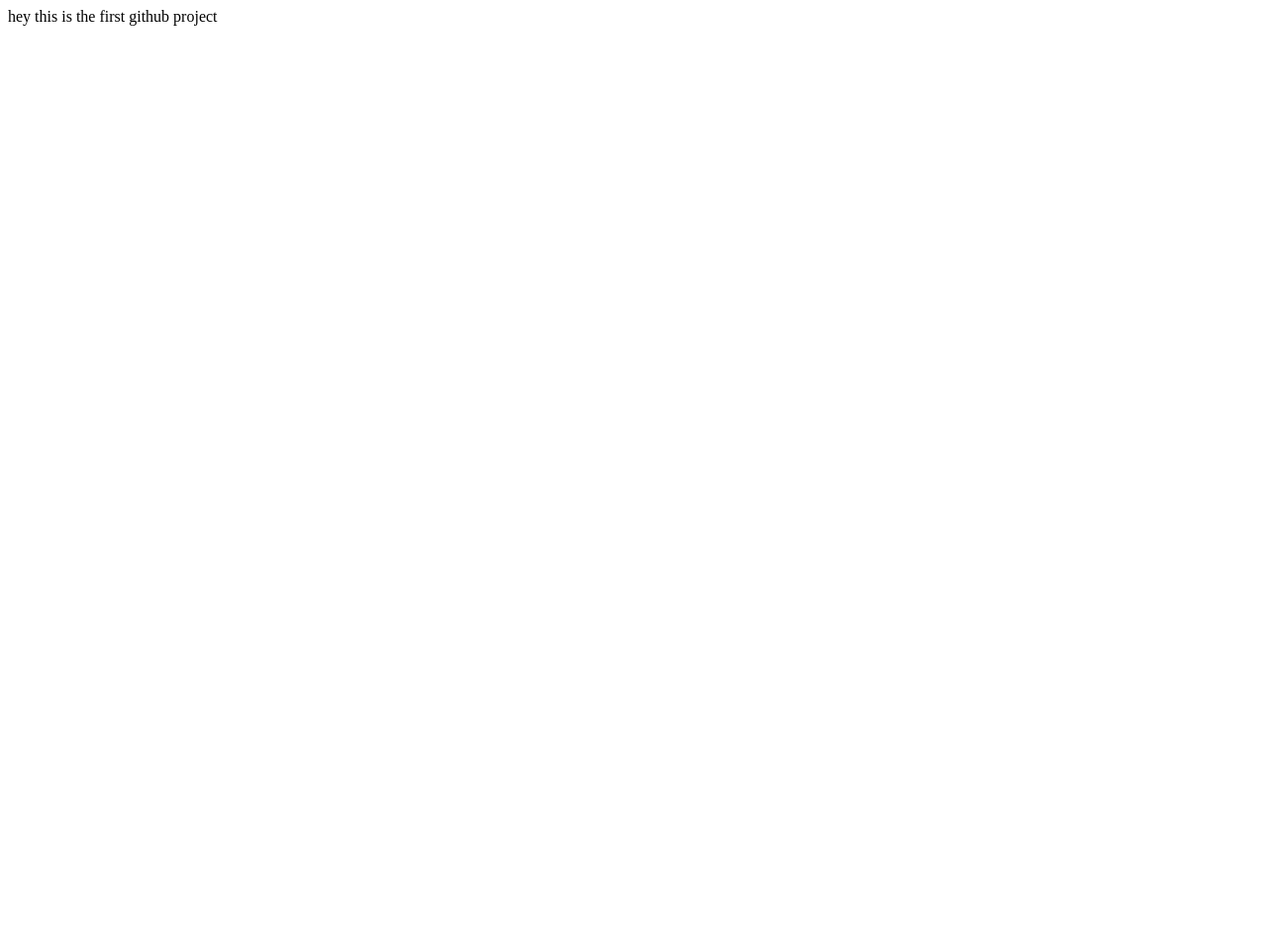
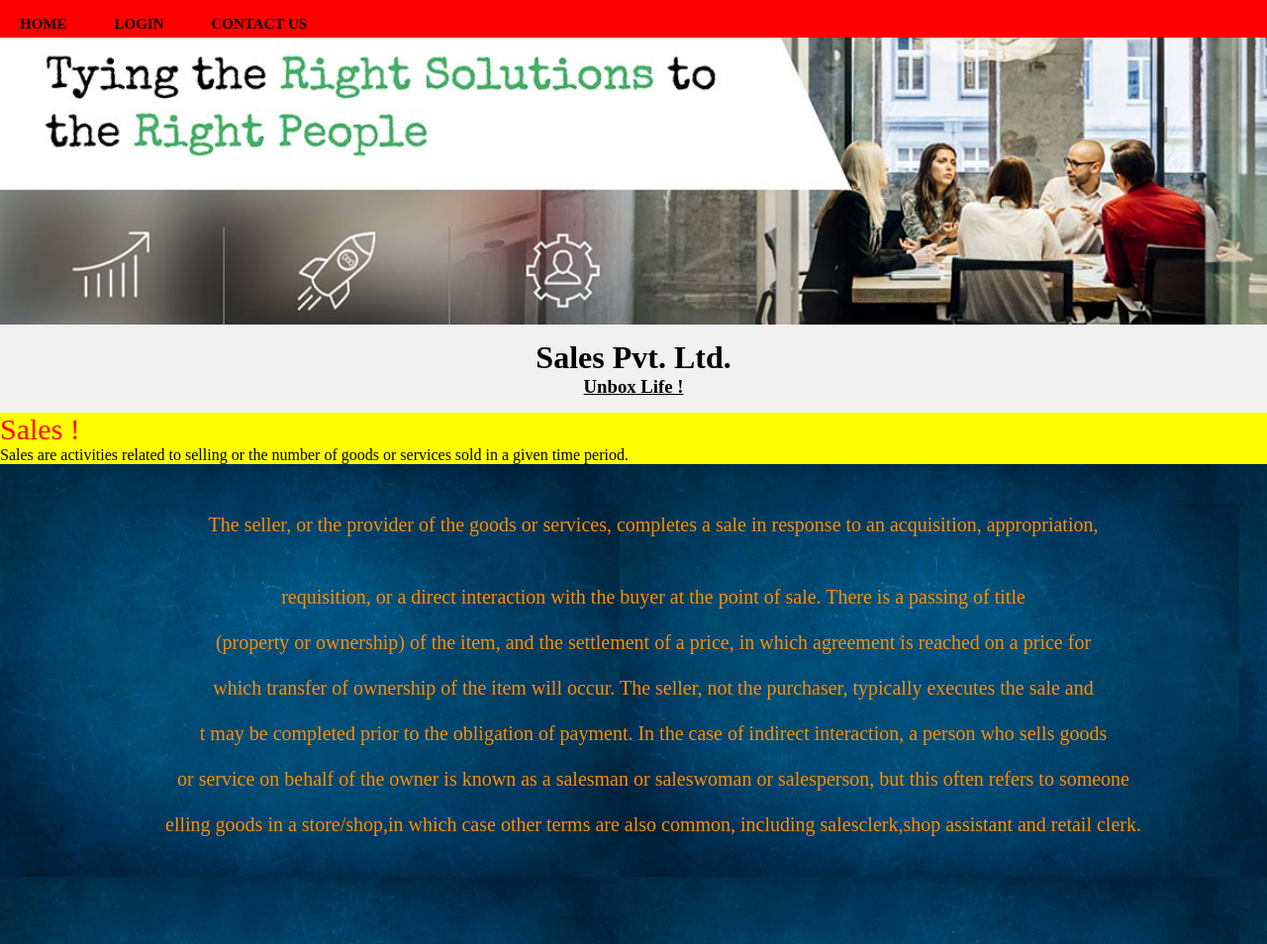
Before and after one commit to smitpancholi313/website, a plain HTML site: page index.html in a window 1280 px wide. Shown: the whole page at 99% size. Before the commit the page ends 800 px from the top, so only its background shows below. Drawn offline with Linux system fonts and the light colour scheme.

Commit message:
third commit

```diff
--- a/index.html
+++ b/index.html
@@ -1,6 +1,63 @@
-<!DOCTYPE html>
 <html>
+<head>
+        <link rel="stylesheet" type="text/css" href="home.css">
+</head>
     <body>
-        hey this is the first github project
-    </body>
-</html>
+        <h1>
+			<nav>
+
+    <a href="home.html">HOME</a>
+	<a href="login.html">LOGIN</a>
+    <a href="cont.html">CONTACT US</a>
+
+
+			</nav>
+
+
+			<div class="one" align="center">
+
+</div>
+            </h1>
+            <div class="" style="background-color:#f1f1f1;padding:15px;">
+                    <h1><center>Sales Pvt. Ltd.</center></h1>
+                    <h3><center><u>Unbox Life !</u></center></h3>
+                  </div>
+
+                  <div class=""style="overflow:auto">
+                    <div class="menu">
+
+                    </div>
+
+                    <p  class="two">Sales !</p>
+                    <p class="one11">Sales are activities related to selling or the number of goods or services sold in a given
+                        time period. </p>
+                    <div class="main">
+
+                                <p class="one1">The seller, or the provider
+                        of the goods or services, completes a sale in response to an acquisition, appropriation,</p>
+                            <p class="one1"> requisition, or a direct interaction with the buyer at the point of sale. There is a passing of title<br><br>
+                    (property or ownership) of the item, and the settlement of a price, in which agreement is reached on a price for<br><br>
+                        which transfer of ownership of the item will occur. The seller, not the purchaser, typically executes the sale and <br><br>
+                        t may be completed prior to the obligation of payment. In the case of indirect interaction, a person who sells goods<br><br>
+or service on behalf of the owner is known as a salesman or saleswoman or salesperson, but this often refers to someone <br><br>
+ elling goods in a store/shop,in which case other terms are also common, including salesclerk,shop assistant and retail clerk.
+              <br><br> </p>
+
+                    </div>
+
+
+                    </div>
+                  </div>
+
+
+
+
+
+
+
+
+
+
+		</body>
+
+	</html>
```
